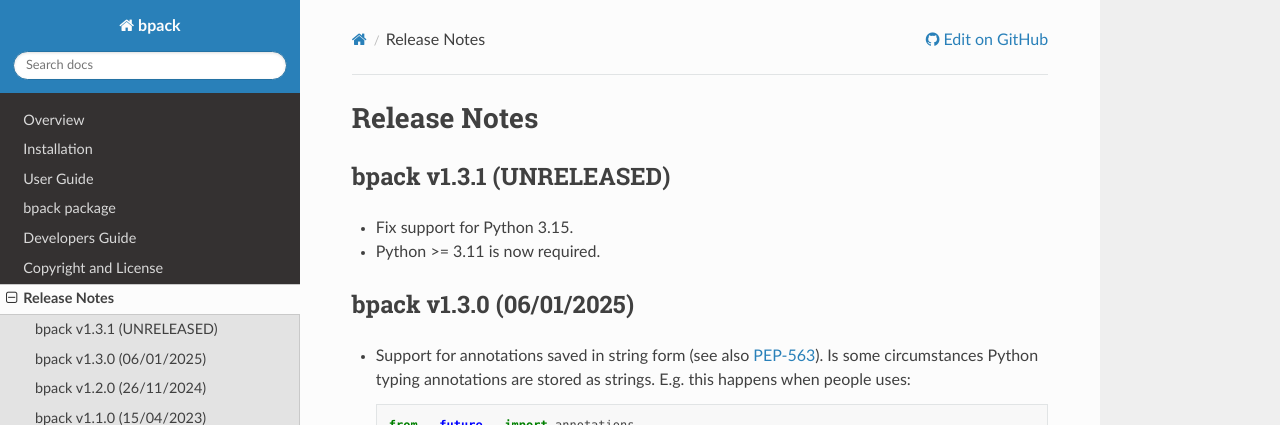
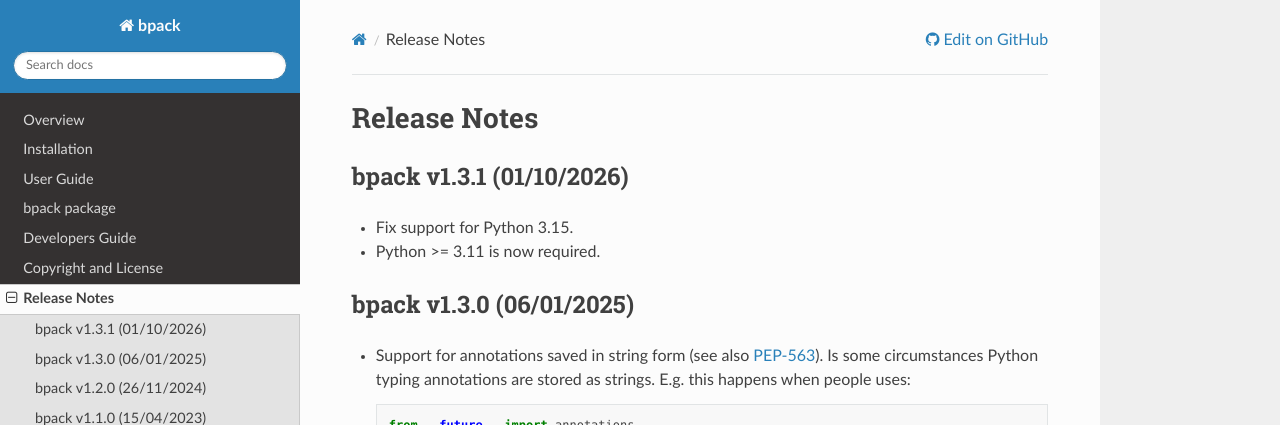
Before and after one commit to avalentino/bpack, a Sphinx documentation site: the page built from docs/release_notes.rst, in a window 1280 px wide and 900 px high. Shown: the top 425 px of the window. Built offline with Sphinx 7.4.7 and the Read the Docs theme 3.1.0, drawn with Linux system fonts in a browser that asks for light colours.

```diff
--- a/bpack/__init__.py
+++ b/bpack/__init__.py
@@ -20,4 +20,4 @@ from .descriptors import (  # noqa: F401
     calcsize,
 )
 
-__version__ = "1.3.1.dev0"
+__version__ = "1.3.1"
--- a/docs/release_notes.rst
+++ b/docs/release_notes.rst
@@ -1,7 +1,7 @@
 Release Notes
 =============
 
-bpack v1.3.1 (UNRELEASED)
+bpack v1.3.1 (01/10/2026)
 -------------------------
 
 * Fix support for Python 3.15.
```
